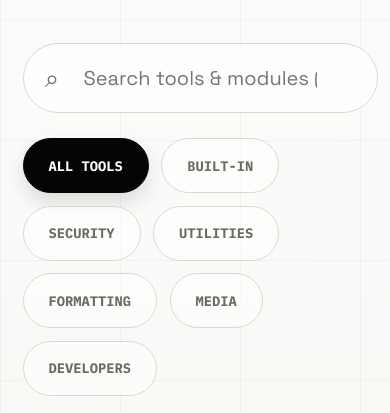
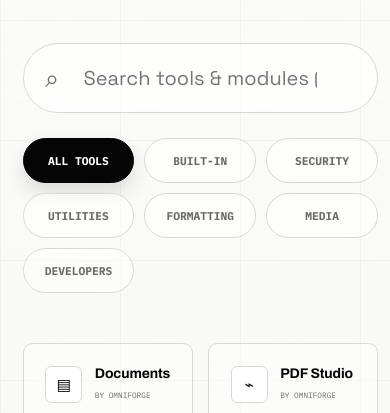
Before and after one commit to vivek123r/omniforge-website, a website built with Vite: page index.html in a window 390 px wide. Shown: the part 1780-2193 px from the top of the page. Built offline with nearby package versions, Linux system fonts and the light colour scheme; no server answers.

Commit message:
design: display toolbox filter buttons 3 per row on mobile viewports

```diff
--- a/src/styles.css
+++ b/src/styles.css
@@ -1381,6 +1381,24 @@ h1 span {
     justify-self: start;
   }
 
+  /* Toolbox Filters — 3 per row on mobile */
+  .toolbox-filters {
+    display: grid !important;
+    grid-template-columns: repeat(3, 1fr) !important;
+    gap: 8px !important;
+  }
+
+  .filter-btn {
+    height: 36px !important;
+    padding: 0 4px !important;
+    font-size: 9px !important;
+    border-radius: 18px !important;
+    display: inline-flex !important;
+    align-items: center !important;
+    justify-content: center !important;
+    text-align: center !important;
+  }
+
   /* Tools grid — 2 per row on mobile */
   .tools-grid {
     grid-template-columns: repeat(2, 1fr) !important;
```
